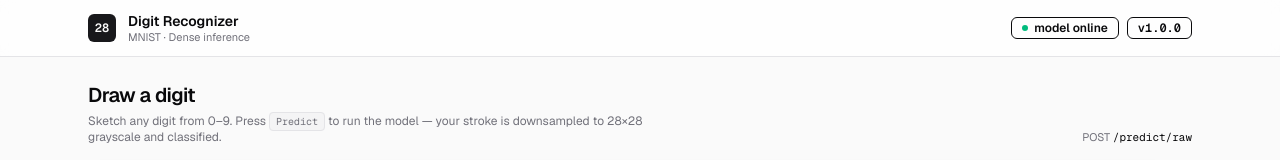
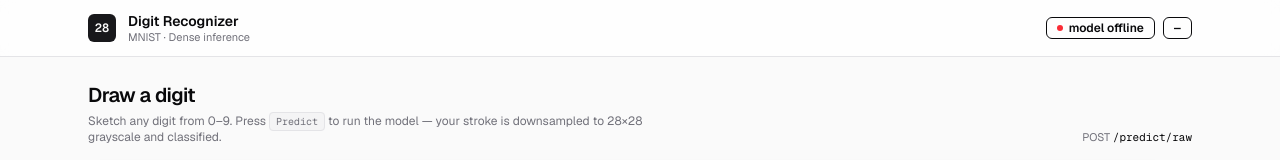
Before and after one commit to justCallMeJeg/digit-recognition, a React (Vite) app in the folder apps/web/: page / in a window 1280 px wide. Shown: the top 160 px of the page. Built offline with nearby package versions, Linux system fonts and the light colour scheme; no server answers.

Commit message:
feat: implement health check hook and display model status and version in App component

```diff
--- a/apps/web/src/App.tsx
+++ b/apps/web/src/App.tsx
@@ -1,5 +1,6 @@
 import { useState, useCallback, useRef } from 'react';
 import { toast } from 'sonner';
+import { useHealth } from '@/hooks/useHealth';
 import { Card, CardContent } from '@/components/ui/card';
 import { Button } from '@/components/ui/button';
 import { Badge } from '@/components/ui/badge';
@@ -12,6 +13,7 @@ const API_URL = import.meta.env.VITE_API_URL ?? '';
 const BRUSH_SIZE = 2;
 
 export default function App() {
+  const health = useHealth();
   const [brush] = useState(BRUSH_SIZE);
   const [isDrawing, setIsDrawing] = useState(false);
   const [hasInk, setHasInk] = useState(false);
@@ -87,10 +89,19 @@ export default function App() {
           </div>
           <div className="flex items-center gap-2">
             <Badge variant="outline" className="gap-1.5">
-              <span className="w-1.5 h-1.5 rounded-full bg-emerald-500" />
-              model online
+              <span className={cn(
+                'w-1.5 h-1.5 rounded-full',
+                health.status === 'loading' && 'bg-muted-foreground/50 animate-pulse',
+                health.status === 'online'  && 'bg-emerald-500',
+                health.status === 'offline' && 'bg-red-500',
+              )} />
+              {health.status === 'loading' && 'checking…'}
+              {health.status === 'online'  && 'model online'}
+              {health.status === 'offline' && 'model offline'}
             </Badge>
-            <Badge variant="outline" className="font-mono">v1.0.0</Badge>
+            <Badge variant="outline" className="font-mono">
+              {health.version ? `v${health.version}` : '—'}
+            </Badge>
           </div>
         </div>
       </header>
--- /dev/null
+++ b/apps/web/src/hooks/useHealth.ts
@@ -0,0 +1,34 @@
+import { useState, useEffect } from 'react';
+
+const API_URL = import.meta.env.VITE_API_URL ?? '';
+
+export type ModelStatus = 'loading' | 'online' | 'offline';
+
+export interface Health {
+  status: ModelStatus;
+  version: string | null;
+}
+
+export function useHealth(): Health {
+  const [health, setHealth] = useState<Health>({ status: 'loading', version: null });
+
+  useEffect(() => {
+    let cancelled = false;
+    fetch(`${API_URL}/health`)
+      .then((res) => res.json())
+      .then((data) => {
+        if (!cancelled) {
+          setHealth({
+            status: data.modelLoaded ? 'online' : 'offline',
+            version: data.version ?? null,
+          });
+        }
+      })
+      .catch(() => {
+        if (!cancelled) setHealth({ status: 'offline', version: null });
+      });
+    return () => { cancelled = true; };
+  }, []);
+
+  return health;
+}
```
Also changed, not shown: 1 other file (tests, documents, lock files or other folders).
